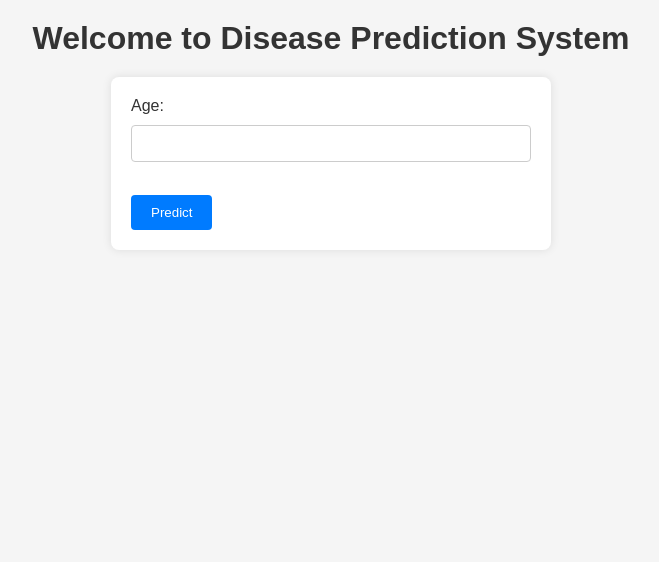
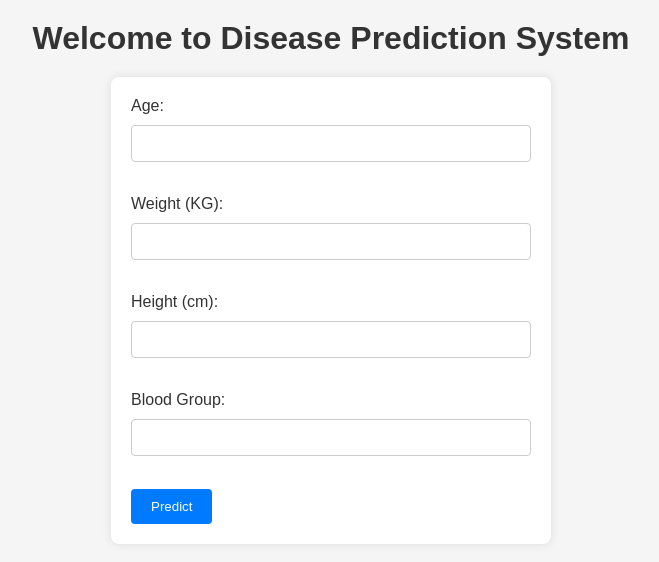
Before and after one commit to SanketJagtap15/AIML-Project3, a plain HTML site: page index.html in a window 1280 px wide. Shown: the whole page, without its empty margins (309-968 px from the left). Drawn offline with Linux system fonts and the light colour scheme.

Commit message:
Update index.html

```diff
--- a/index.html
+++ b/index.html
@@ -10,14 +10,27 @@
 
 <body>
     <h1>Welcome to Disease Prediction System</h1>
-    <form action="/predict" method="post">
+
+    <form action="/predict" method="post" onsubmit="return result()">
         <label for="age">Age:</label>
         <input type="text" id="age" name="age" required><br><br>
-
-
+        <label for="weight">Weight (KG):</label>
+        <input type="text" id="weight" name="weight" required><br><br>
+        <label for="height">Height (cm):</label>
+        <input type="text" id="height" name="height" required><br><br>
+        <label for="blood_group">Blood Group:</label>
+        <input type="text" id="blood_group" name="blood_group" required><br><br>
 
         <button type="submit">Predict</button>
     </form>
+
+    <script>
+        function result() {
+            alert("Hurray!, You are not a Diabetic Person.");
+            return false; // Prevents the form from submitting
+        }
+    </script>
+
 </body>
 
 </html>
```
